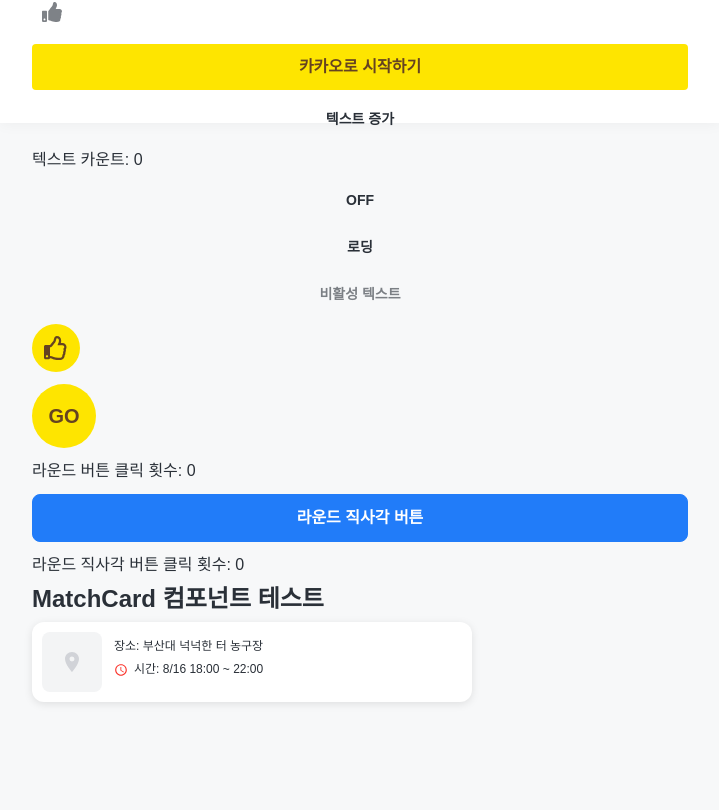
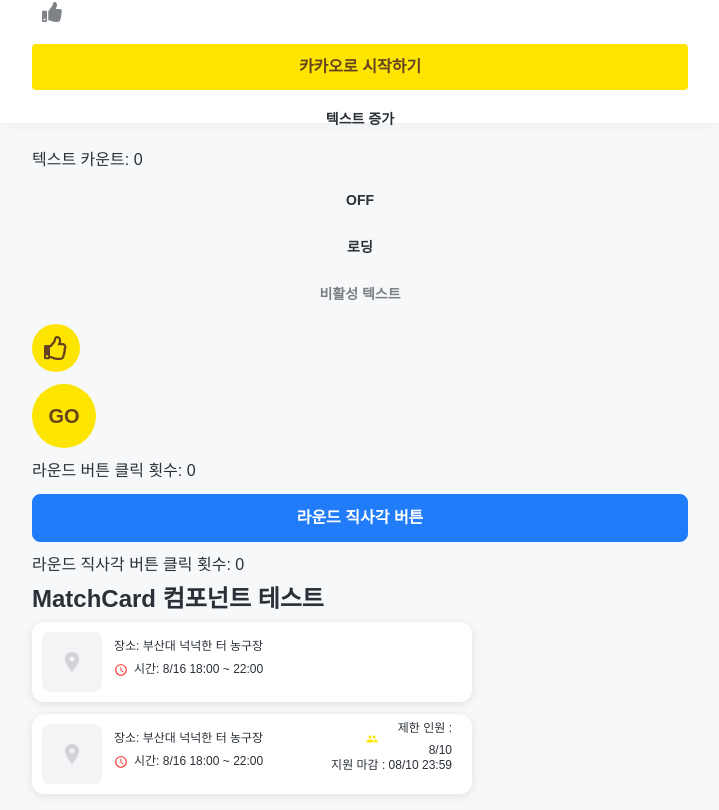
Before and after one commit to kakao-tech-campus-3rd-step3/Team13_FE, a React (Vite) app: page / in a window 1280 px wide. Shown: the part 677-1487 px from the top of the page, without its empty margins (280-999 px from the left). Before the commit the page ends 1395 px from the top, so only its background shows below. Built offline with nearby package versions, Linux system fonts and the light colour scheme; a web font is replaced by a local one.

Commit message:
chore: 구현되어 있는 `matchCardWithPeople` 테스트 - 현재 디자인과 다르게 UI가 표시되고 있음. - 카드 리팩토링 후 해당 스타일 수정 필요

```diff
--- a/src/App.tsx
+++ b/src/App.tsx
@@ -140,14 +140,15 @@ function App() {
         />
 
         {/* 사람 수 표시가 있는 카드 */}
-        {/* <MatchCard
+        {/* TODO : 현재 `제한 인원`에서 줄바꿈이 발생하는 등의 문제가 발생 → 리팩토링 후 UI 수정 */}
+        <MatchCard
           title="부산대 넉넉한 터 농구장"
           time="8/16 18:00 ~ 22:00"
           showPeopleCount={true}
           peopleCount="8/10"
           deadline="08/10 23:59"
           onCardClick={() => console.log('사람 수 카드 클릭됨')}
-        /> */}
+        />
 
         {/* 두 개 버튼이 있는 카드 */}
         {/* <MatchCard
```
